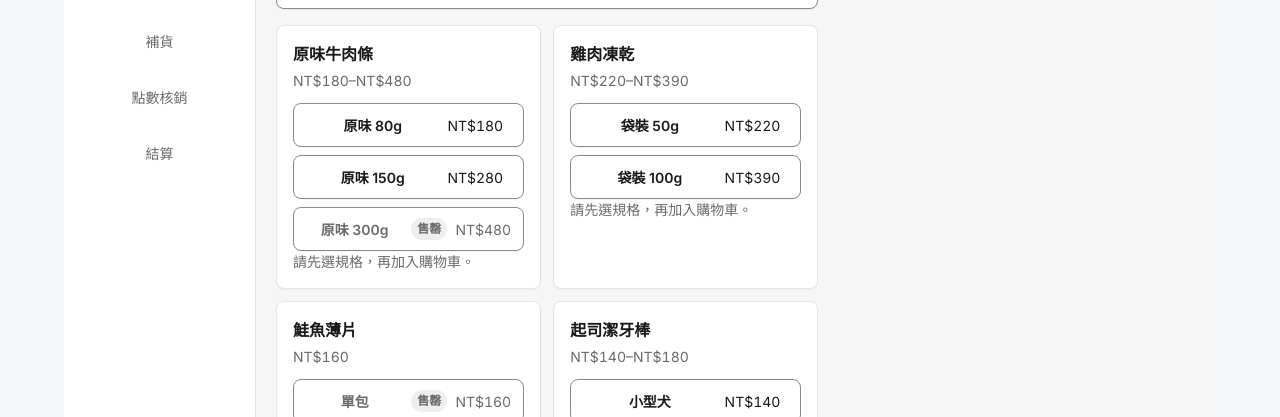
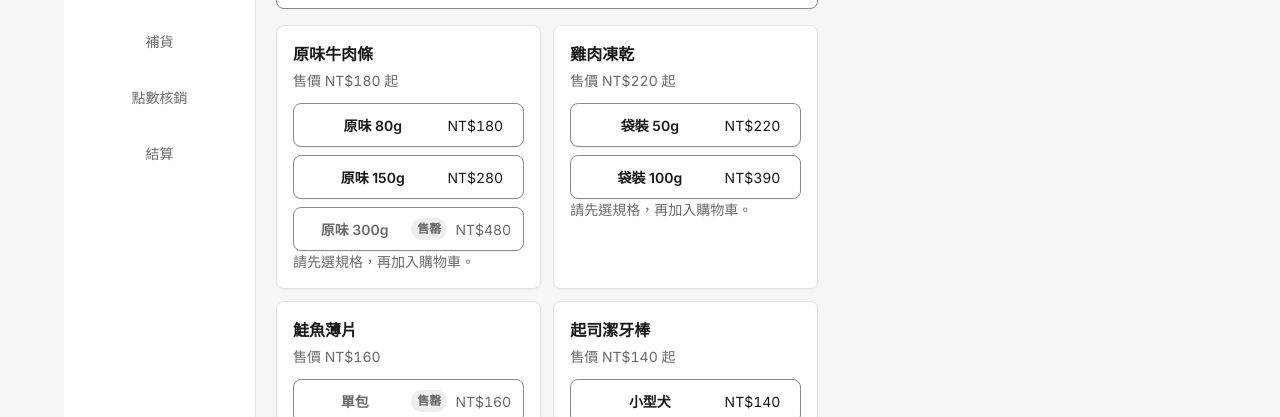
Before and after one commit to aa89976566/furmosa-DB, a Next.js app: page /preview/merchant-pos in a window 1280 px wide. Shown: the part 329-746 px from the top of the page. Built offline with nearby package versions, Linux system fonts and the light colour scheme.

Commit message:
fix(preview): keep product catalog readable

```diff
--- a/components/merchant-pos-preview/checkout-panel.tsx
+++ b/components/merchant-pos-preview/checkout-panel.tsx
@@ -73,8 +73,8 @@ export function CheckoutPanel({
             const lowestPrice = Math.min(...visiblePrices);
             const highestPrice = Math.max(...visiblePrices);
             const priceRange = lowestPrice === highestPrice
-              ? formatTwd(lowestPrice)
-              : `${formatTwd(lowestPrice)}–${formatTwd(highestPrice)}`;
+              ? `售價 ${formatTwd(lowestPrice)}`
+              : `售價 ${formatTwd(lowestPrice)} 起`;
             return (
               <li key={row.product.productId} className={styles.productTile}>
                 <div className={styles.productHeading}>
```
